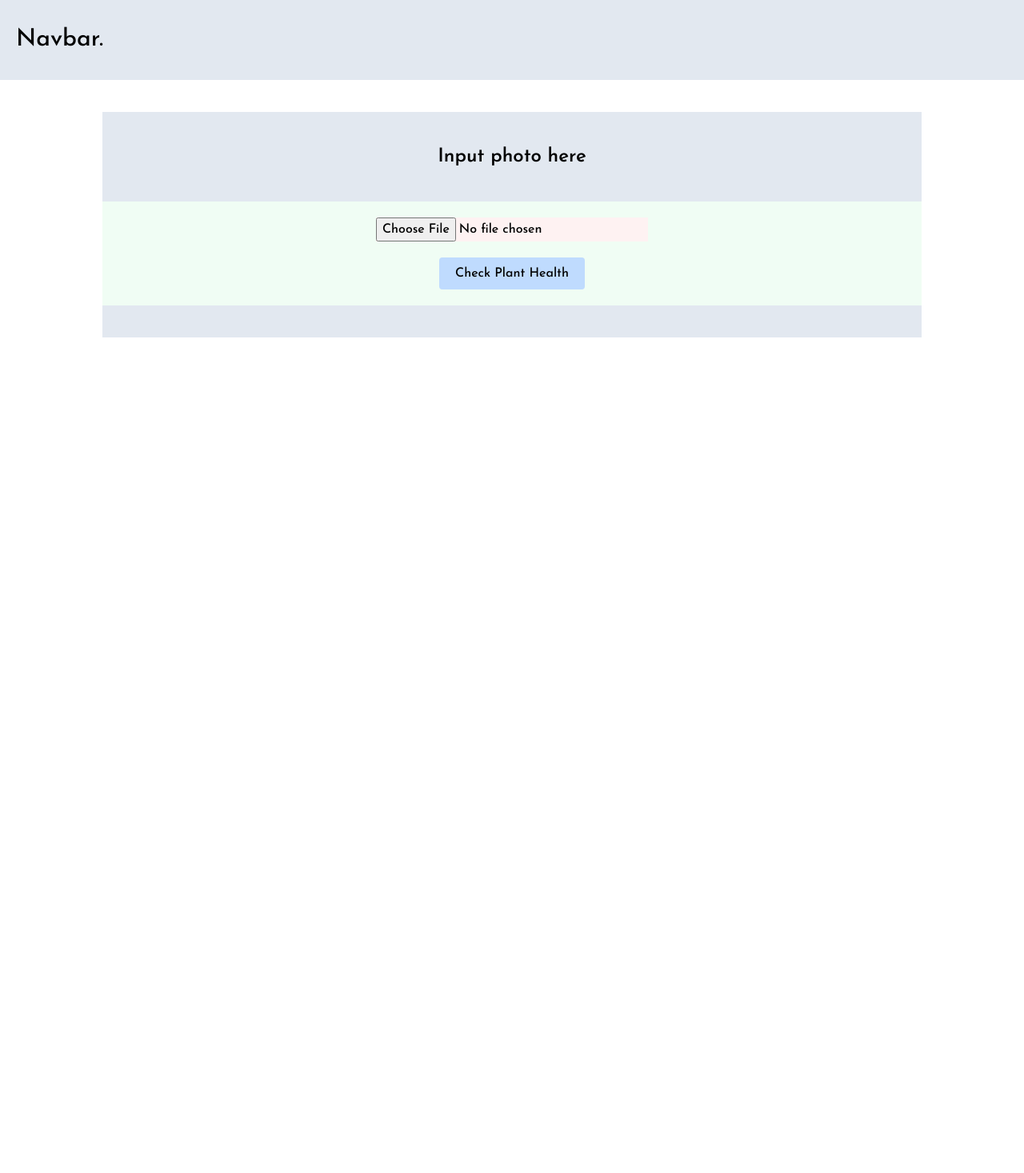
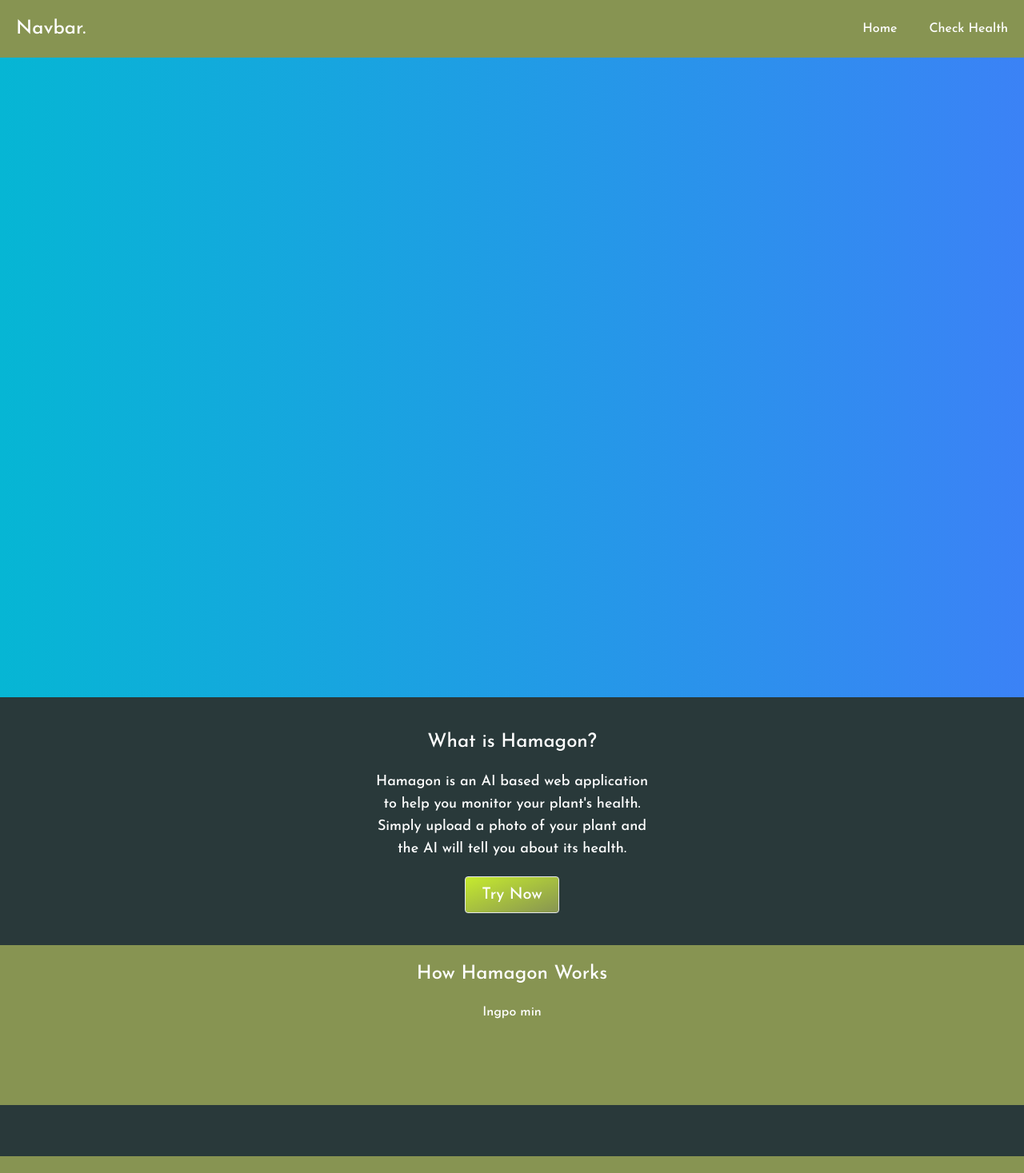
Before and after one commit to ahmadzakiakmal/Hamagon, a Next.js app: page / in a window 1280 px wide. Shown: the top 1467 px of the page at 80% size. Before the commit the page ends 800 px from the top, so only its background shows below. Built offline with nearby package versions, Linux system fonts and the light colour scheme.

Commit message:
Major Update

```diff
--- /dev/null
+++ b/components/Footer.jsx
@@ -0,0 +1,9 @@
+
+
+export const Footer = () => {
+  return(
+    <div className="bg-Hamagon mt-16 text-center p-5">
+      &copy; Godean Engineering
+    </div>
+  )
+}
--- a/components/Form.jsx
+++ b/components/Form.jsx
@@ -1,17 +1,20 @@
 import plantAI from "../pages/api/plant-ai";
-import { useState } from "react";
+import { useEffect, useState } from "react";
 import Image from "next/image";
 
 function Form() {
   const [image, setImage] = useState("");
   const [file, setFile] = useState("");
   const [aiResult, setAiResult] = useState("");
+  const [serverStatus, setServerStatus] = useState("Contacting server...");
 
   // !Test Fetching
-  // plantAI
-  //   .get("/")
-  //   .then((response) => console.log(response.data))
-  //   .catch((err) => console.log(err));
+  useEffect(() => {
+    plantAI
+      .get("/")
+      .then((response) => setServerStatus("Online"))
+      .catch((err) => setServerStatus("Offline"));
+  }, [image]);
 
   const onImageChange = (e) => {
     const [inputFile] = e.target.files;
@@ -28,9 +31,8 @@ function Form() {
     const formData = new FormData();
     const imageInput = document.querySelector("#image-input");
     formData.append("file", imageInput.files[0]);
-    for(let key of formData.entries()) {
-      console.log(key);
-    }
+
+    if (serverStatus === "Online") {
       //? API call, post image, handle response
       plantAI
         .post(`/predict`, formData)
@@ -44,44 +46,65 @@ function Form() {
           // }
         })
         .catch((err) => console.error(err));
+    } else {
+      setAiResult("Server is offline");
+    }
   };
 
   return (
-    <div className="w-[80%] bg-slate-200 mx-auto mt-10">
-      <h1 className="text-center text-2xl font-bold py-10">Input photo here</h1>
+    <div className="w-[80%] mx-auto mt-10">
+      <h1 className="text-center text-2xl font-bold py-10">
+        Checking Plant Health
+      </h1>
+      <h1>
+        Server Status:{" "}
+        {serverStatus === "Contacting server..." ? (
+          <span className="text-blue-300">{serverStatus}</span>
+        ) : serverStatus === "Online" ? (
+          <span className="text-green-500">{serverStatus}</span>
+        ) : (
+          <span className="text-red-500">{serverStatus}</span>
+        )}
+      </h1>
       <form
         action="http://localhost:5000/predict"
         method="POST"
-        className="flex flex-col items-center bg-green-50 p-5"
+        className="flex flex-col items-center bg-Hamagon p-5 rounded"
       >
+        <label htmlFor="image-input">Upload Image</label>
         <input
           id="image-input"
           name="image-input"
           type="file"
-          className="bg-red-50"
+          className="bg-HamagonDark rounded w-full"
           accept="image/*"
           onChange={(e) => {
             onImageChange(e);
           }}
         />
         <div
-          className="px-5 py-2 bg-blue-200 mt-5 cursor-pointer rounded"
+          className="px-5 py-2 bg-gradient-to-br from-HamagonLight to-Hamagon border mt-5 cursor-pointer rounded"
           onClick={() => {
             uploadImage();
           }}
         >
-          Check Plant Health
+          Check
         </div>
       </form>
-      <div className="flex justify-center">
+      <div id="AI-Result" className="text-center bg-Hamagon rounded">
+        <div className="flex justify-center mt-10 py-5 px-5">
           {image ? <Image src={image} width={400} height={300} /> : ""}
         </div>
-      <div id="AI-Result" className="text-center p-5">
-        {
-          aiResult
-          ? aiResult
-          : ''
-        }
+        {serverStatus === "Offline" ? (
+          <span className="text-red-500 bg-red-300 px-2 py-[2px] rounded">
+            Server is offline
+          </span>
+        ) : (
+          <>
+            <h1 className="p-3 pt-5">Result:</h1>
+            <p className="px-5 pb-10">{aiResult}</p>
+          </>
+        )}
       </div>
     </div>
   );
--- /dev/null
+++ b/components/Hero.jsx
@@ -0,0 +1,7 @@
+
+export const Hero = () => {
+  return(
+    <div className="h-[100vh] bg-gradient-to-r from-cyan-500 to-blue-500">
+    </div>
+  )
+}
--- /dev/null
+++ b/components/HowItWorks.jsx
@@ -0,0 +1,10 @@
+
+
+export const HowItWorks = () => {
+  return(
+    <div className="h-[200px] bg-Hamagon mt-10 flex flex-col items-center p-5">
+      <h1 className="text-2xl mb-5">How Hamagon Works</h1>
+      <p>Ingpo min</p>
+    </div>
+  )
+}
--- /dev/null
+++ b/components/Introduction.jsx
@@ -0,0 +1,21 @@
+import Link from "next/link";
+
+export const Introduction = () => {
+  return (
+    <div className="flex flex-col items-center mt-10">
+      <h1 className="text-2xl mb-5">What is Hamagon?</h1>
+      <p className="max-w-[400px] text-center text-lg mb-5 px-5">
+        Hamagon is an AI based web application to help you monitor your
+        plant&apos;s health.
+        <br />
+        Simply upload a photo of your plant and the AI will tell you about its
+        health.
+      </p>
+      <Link href="/check-health">
+        <div className="button bg-slate-600 px-5 py-2 rounded cursor-pointer bg-gradient-to-br from-HamagonLight to-Hamagon border text-xl">
+          Try Now
+        </div>
+      </Link>
+    </div>
+  );
+};
--- a/components/Navbar.jsx
+++ b/components/Navbar.jsx
@@ -1,7 +1,19 @@
+import Link from "next/link";
+
 function Navbar() {
   return(
-    <div className="bg-slate-200">
-      <h1 className="text-3xl py-8 px-5">Navbar.</h1>
+    <div className="bg-Hamagon flex justify-between items-center pr-5 text-white sticky top-0 z-10">
+      <Link href="/">
+        <h1 className="text-2xl py-5 px-5 cursor-pointer">Navbar.</h1>
+      </Link>
+      <div className="links flex gap-10">
+        <Link href="/">
+          Home
+        </Link>
+        <Link href="/check-health">
+          Check Health
+        </Link>
+      </div>
     </div>
   )
 }
--- /dev/null
+++ b/pages/check-health.jsx
@@ -0,0 +1,22 @@
+import Head from "next/head";
+import { Footer } from "../components/Footer";
+import Form from "../components/Form";
+import Navbar from "../components/Navbar";
+
+export default function CheckHealth() {
+  return (
+    <div>
+      <Head>
+        <title>Check Plant Health</title>
+        <meta name="description" content="Generated by create next app" />
+        <link rel="icon" href="/favicon.ico" />
+      </Head>
+      <main className="bg-HamagonDark min-h-screen pb-10">
+        <Navbar />
+        <Form />
+      </main>
+    </div>
+  );
+}
+
+// export default CheckHealth;
--- a/pages/index.jsx
+++ b/pages/index.jsx
@@ -1,21 +1,25 @@
 import Head from 'next/head'
-import Image from 'next/image'
-import Form from '../components/Form'
+import { Footer } from '../components/Footer'
+import { Hero } from '../components/Hero'
+import { HowItWorks } from '../components/HowItWorks'
+import { Introduction } from '../components/Introduction'
 import Navbar from '../components/Navbar'
-import styles from '../styles/Home.module.css'
 
 export default function Home() {
   return (
     <div className=''>
       <Head>
-        <title>Create Next App</title>
+        <title>Hamagon</title>
         <meta name="description" content="Generated by create next app" />
         <link rel="icon" href="/favicon.ico" />
       </Head>
 
-      <main className='pb-10'>
+      <main className='bg-HamagonDark'>
         <Navbar />
-        <Form />
+        <Hero />
+        <Introduction />
+        <HowItWorks />
+        <Footer />
       </main>
     </div>
   )
--- a/styles/globals.css
+++ b/styles/globals.css
@@ -7,6 +7,7 @@ body {
   padding: 0;
   margin: 0;
   font-family: -apple-system, BlinkMacSystemFont, Segoe UI, Roboto, Oxygen, Ubuntu, Cantarell, Fira Sans, Droid Sans, Helvetica Neue, sans-serif;
+  color: white;
 }
 
 a {
--- a/tailwind.config.js
+++ b/tailwind.config.js
@@ -4,7 +4,13 @@ module.exports = {
     "./components/**/*.{js,ts,jsx,tsx}",
   ],
   theme: {
-    extend: {},
+    extend: {
+      colors: {
+        "Hamagon":"#879452",
+        "HamagonLight":"#C6EB2E",
+        "HamagonDark" : "#29393A"
+      }
+    },
   },
   plugins: [],
 }
```
Also changed, not shown: pages/api/plant-ai.js (line endings or trailing spaces). Lines whose indentation alone changed are shown as unchanged.
